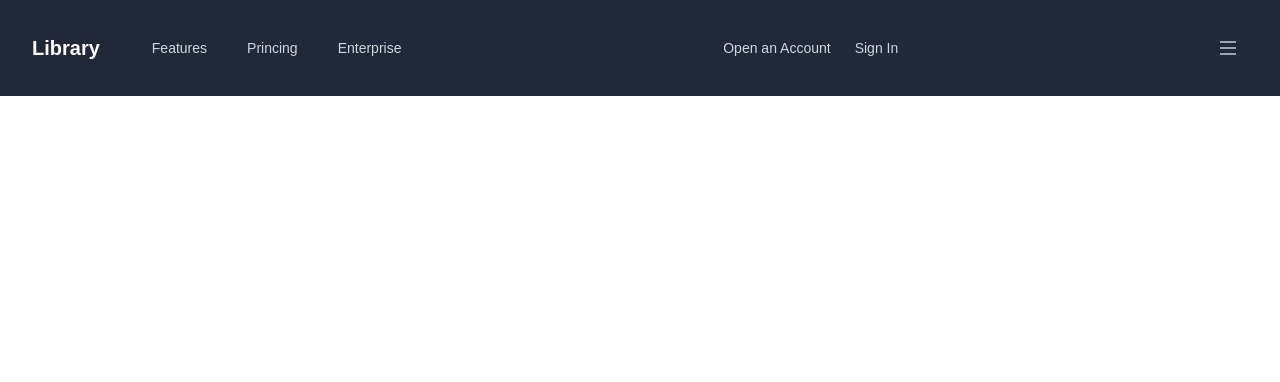
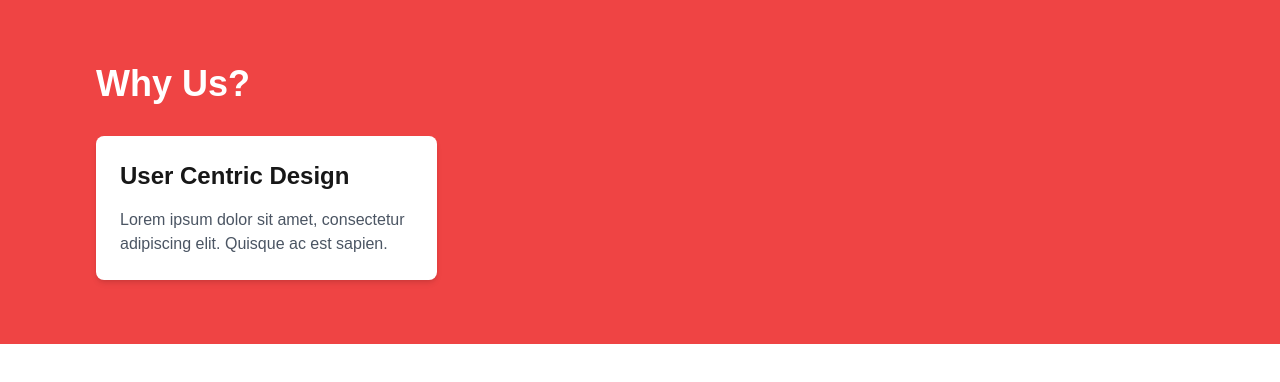
Before and after one commit to adrijabanik/Library-Management-System, a Next.js app: page / in a window 1280 px wide. Shown: the top 382 px of the page. Built offline with nearby package versions, Linux system fonts and the light colour scheme.

Commit message:
added files

```diff
--- a/src/app/page.js
+++ b/src/app/page.js
@@ -1,11 +1,12 @@
 import React from 'react'
 import Navbar from '@/components/LandingPage/Navbar'
+import WhyUs from '@/components/LandingPage/WhyUs'
 
 function LandingPage() {
   return (
     <div>
       {/* Landing Page */}
-      <Navbar />
+      <WhyUs />
     </div>
   )
 }
--- /dev/null
+++ b/src/components/LandingPage/WhyUs.js
@@ -0,0 +1,25 @@
+import React from 'react'
+
+function WhyUs() {
+  return (
+    <div className='bg-red-500 py-16'>
+        <div className='max-w-6xl mx-auto px-4 sm:px-6 lg:px-8'>
+            <h2 className='text-4xl font-bold text-white mb-8'>Why Us?</h2>
+            <div className='grid grid-cols-1 md:grid-cols-3 gap-8'>
+                <div>
+                    <div className='bg-white p-6 rounded-lg shadow-md'>
+                        <h3 className='text-2xl font-bold mb-4'>User Centric Design</h3>
+                        <p className='text-gray-600'>
+                            Lorem ipsum dolor sit amet, consectetur adipiscing elit.
+                            Quisque ac est sapien.
+                        </p>
+                    </div>
+                </div>
+
+            </div>
+        </div>
+    </div>
+  )
+}
+
+export default WhyUs
```
